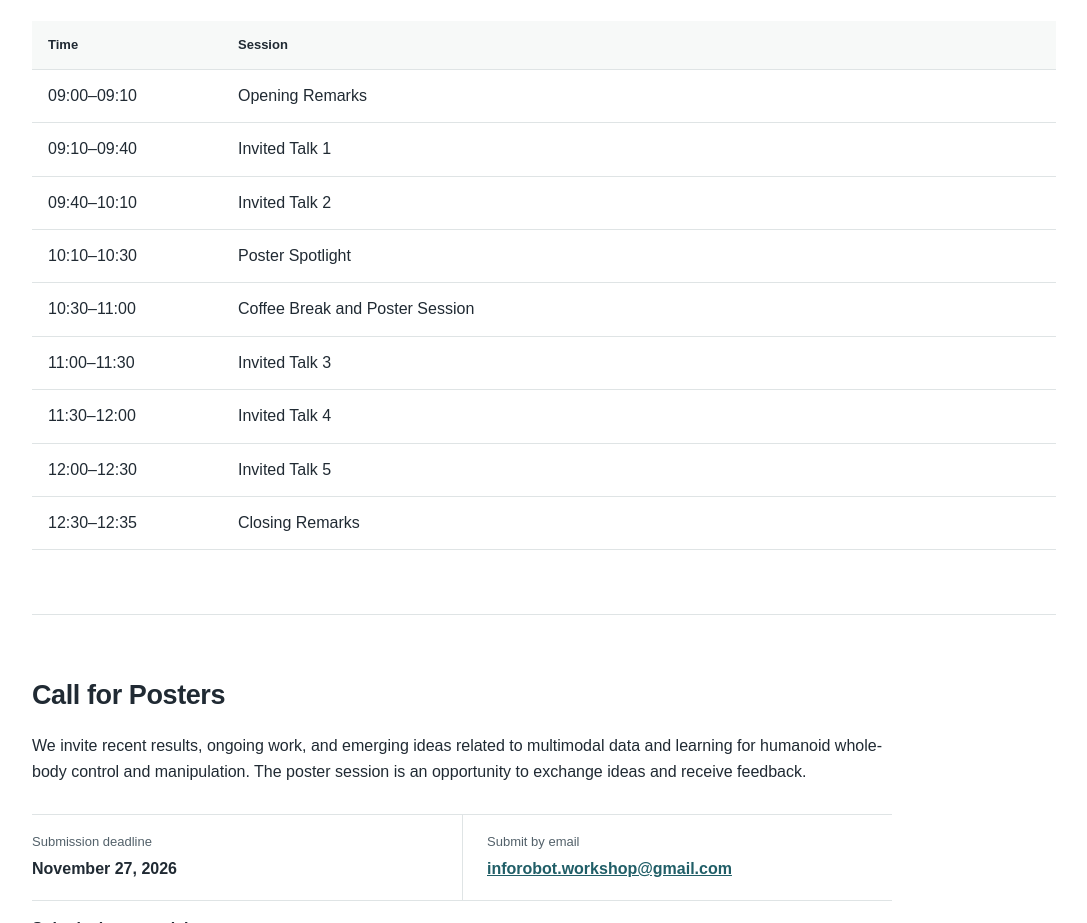
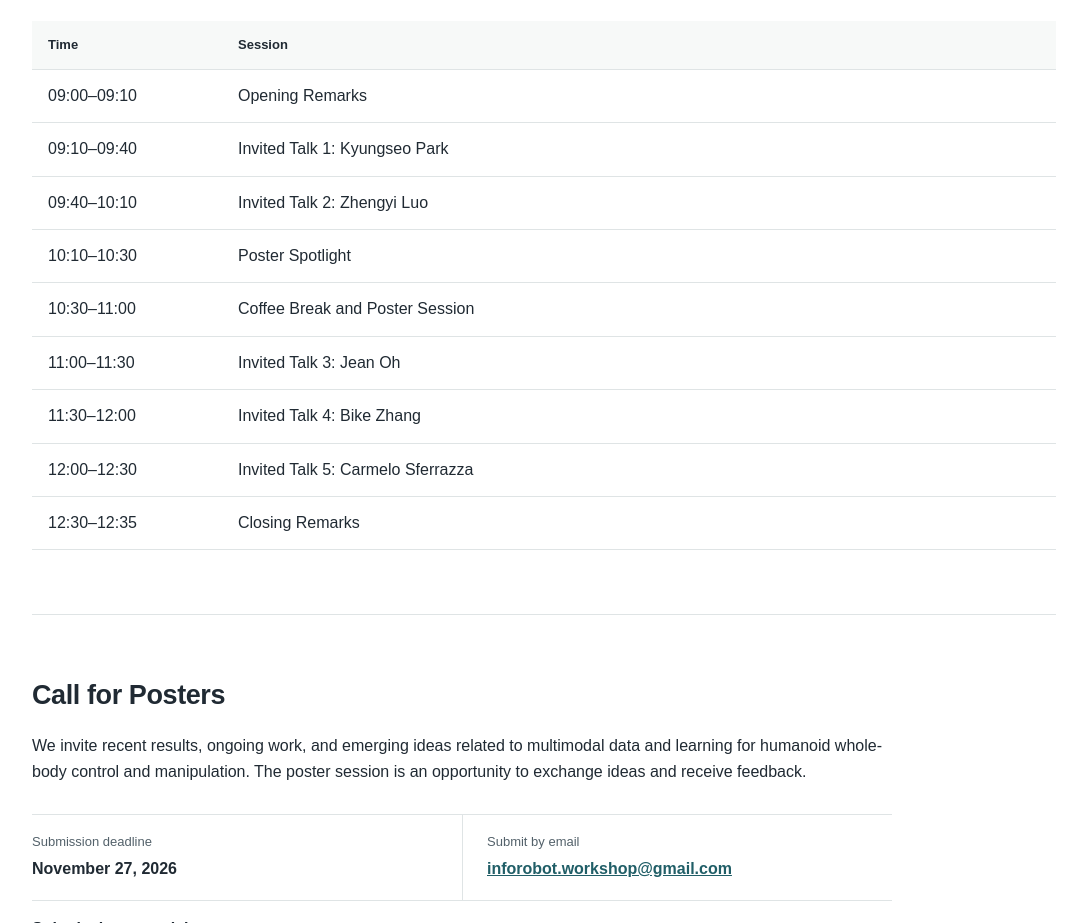
Before and after one commit to ARC-KIST-Manager/humanoids2026-workshop, a plain HTML site: page index.html in a window 1280 px wide. Shown: the part 2927-3850 px from the top of the page, without its empty margins (96-1183 px from the left). Drawn offline with Linux system fonts and the light colour scheme.

Commit message:
Update index.html

```diff
--- a/index.html
+++ b/index.html
@@ -177,11 +177,11 @@
       </tr>
       <tr>
         <td>09:10–09:40</td>
-        <td>Invited Talk 1</td>
+        <td>Invited Talk 1: Kyungseo Park</td>
       </tr>
       <tr>
         <td>09:40–10:10</td>
-        <td>Invited Talk 2</td>
+        <td>Invited Talk 2: Zhengyi Luo</td>
       </tr>
       <tr>
         <td>10:10–10:30</td>
@@ -193,15 +193,15 @@
       </tr>
       <tr>
         <td>11:00–11:30</td>
-        <td>Invited Talk 3</td>
+        <td>Invited Talk 3: Jean Oh</td>
       </tr>
       <tr>
         <td>11:30–12:00</td>
-        <td>Invited Talk 4</td>
+        <td>Invited Talk 4: Bike Zhang</td>
       </tr>
       <tr>
         <td>12:00–12:30</td>
-        <td>Invited Talk 5</td>
+        <td>Invited Talk 5: Carmelo Sferrazza</td>
       </tr>
       <tr>
         <td>12:30–12:35</td>
```
